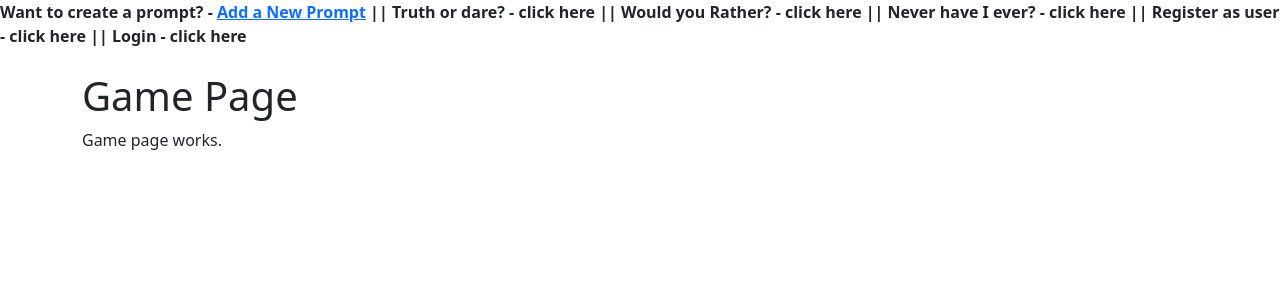
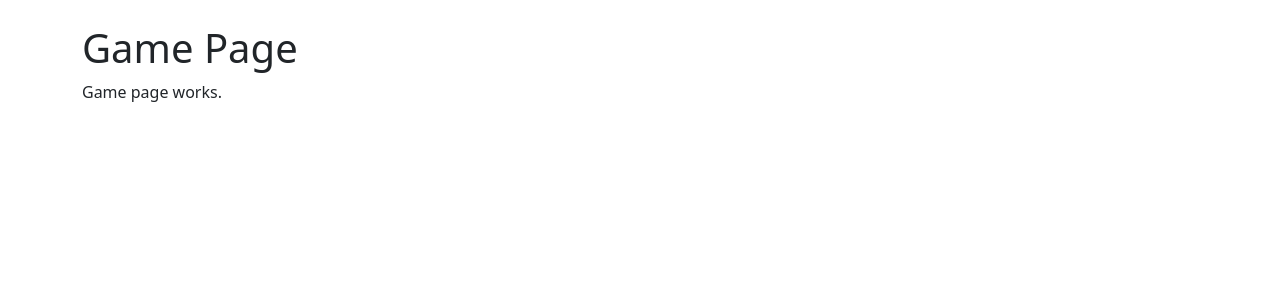
Before and after one commit to mc3071258/verve, a Django app: page /game/1/ in a window 1280 px wide. Shown: the top 300 px of the page. Run offline with Django 5.2, Linux system fonts and the light colour scheme.

Commit message:
user auth bug for creating prompts while not logged in fixed, removed changes from models.py and base.html

```diff
--- a/core/models.py
+++ b/core/models.py
@@ -23,7 +23,7 @@ class Prompt(models.Model):
     game = models.ForeignKey(Game, on_delete=models.CASCADE, related_name="prompts")
     creator = models.ForeignKey(settings.AUTH_USER_MODEL, on_delete=models.CASCADE, related_name="prompts")
     text = models.TextField()
-    upvotes = models.IntegerField(default=0)
+    #upvotes = models.IntegerField(default=0)
     created_at = models.DateTimeField(auto_now_add=True)
 
     def __str__(self):
--- a/core/views.py
+++ b/core/views.py
@@ -2,6 +2,7 @@ from django.shortcuts import render, redirect, get_object_or_404
 
 from core.models import Profile, Prompt
 from django.contrib.auth.models import User
+from django.db.models import Count
 from core.forms import PromptForm
 from django.http import HttpResponse
 from django.contrib.auth import login as auth_login, logout as auth_logout, authenticate
@@ -11,7 +12,9 @@ from core.forms import UserForm, UserProfileForm
 
 
 def home(request):
-    prompt_list = Prompt.objects.order_by('-upvotes')[:5]
+    prompt_list = (
+        Prompt.objects.annotate(upvote_count=Count('votes')).order_by("-upvote_count")[:5]
+    )
     context_dict = {}
     context_dict['boldmessage'] = 'Crunchy'
     context_dict['prompts'] = prompt_list
@@ -37,8 +40,6 @@ def create_prompt(request):
             print(form.errors)
 
     return render(request, 'prompts/create.html', {'form': form})
-
-
 
 # Auth
 def login(request):
--- a/templates/base.html
+++ b/templates/base.html
@@ -3,15 +3,6 @@
 <head>
     <meta charset="UTF-8">
     <meta name="viewport" content="width=device-width, initial-scale=1.0">
-
-    <header>
-        <strong> Want to create a prompt? - <a href="/prompts/create">Add a New Prompt</a> ||</strong>
-        <strong> Truth or dare? - click here ||</strong>
-        <strong> Would you Rather? - click here ||</strong>
-        <strong> Never have I ever? - click here ||</strong>
-        <strong> Register as user - click here ||</strong>
-        <strong> Login - click here </strong>
-    </header>
 
     <title>{% block title %}Party Games{% endblock %}</title>
 
```
Also changed, not shown: templates/home.html (+6 -2 lines).
